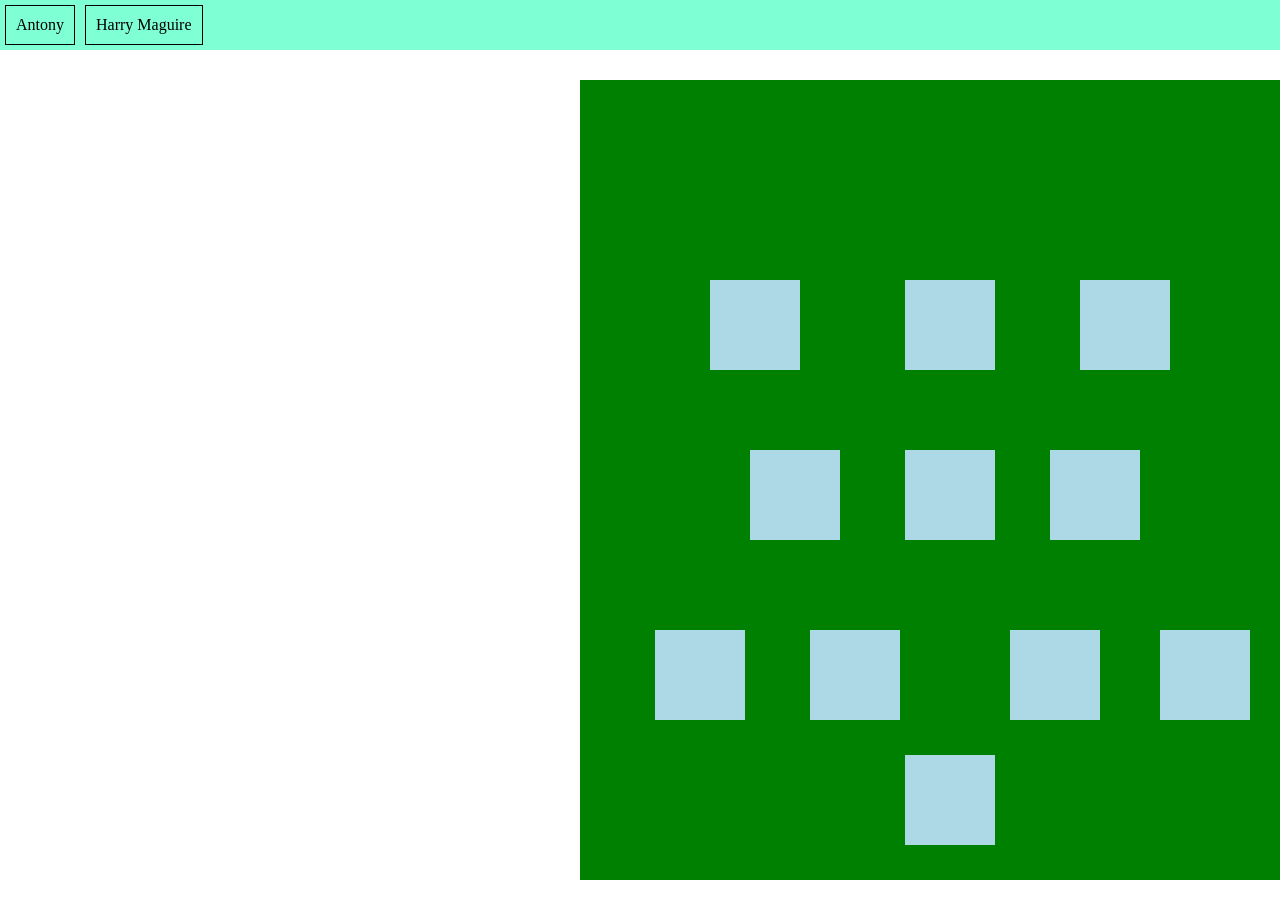
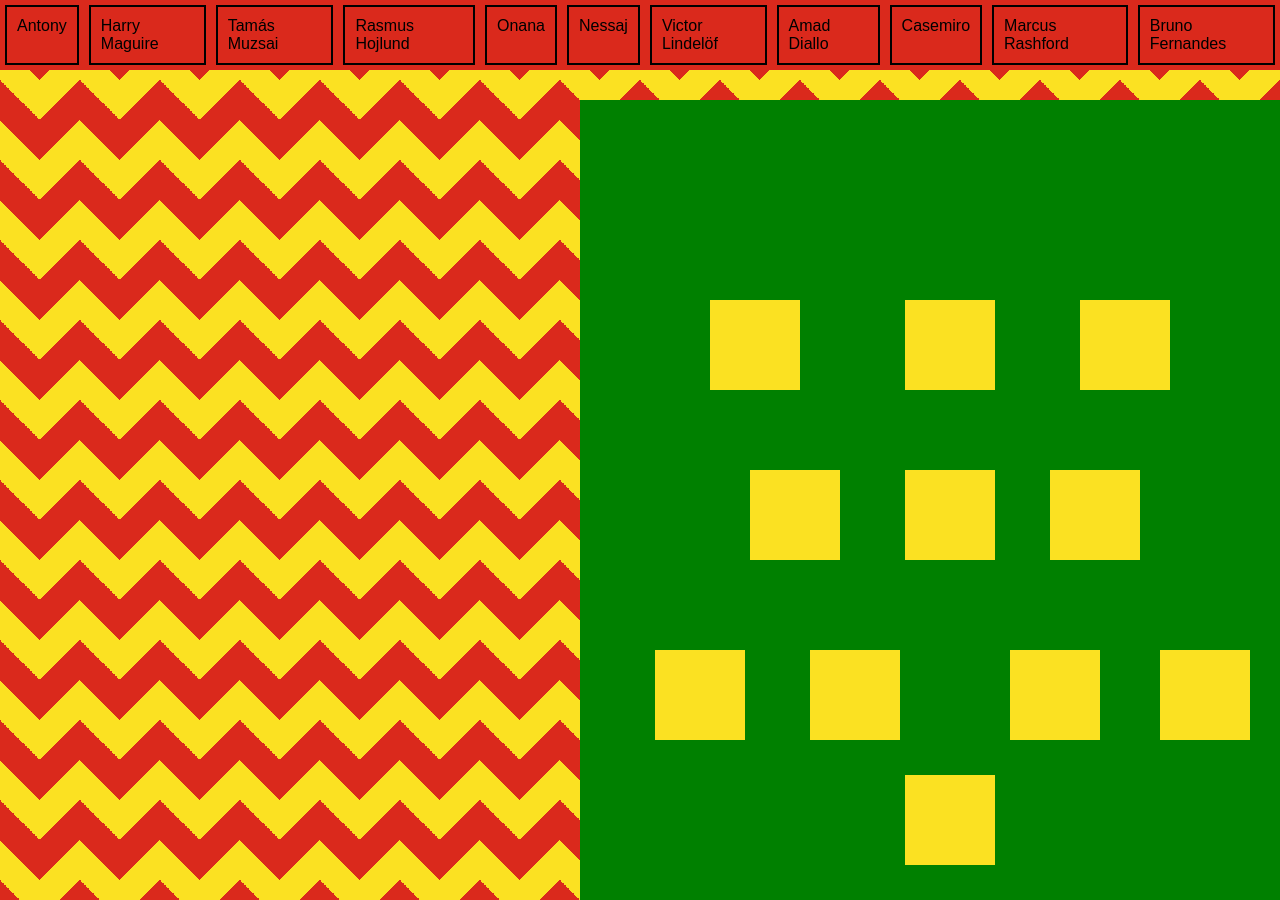
Before and after one commit to DzsozefByte/Foci, a plain HTML site: page index.html in a window 1280 px wide. Drawn offline with Linux system fonts and the light colour scheme.

Commit message:
ora_vege

```diff
--- a/index.html
+++ b/index.html
@@ -14,6 +14,33 @@
         </div>
         <div class="jatekos" draggable="true">
             Harry Maguire
+        </div>
+        <div class="jatekos" draggable="true">
+            Tamás Muzsai
+        </div>
+        <div class="jatekos" draggable="true">
+            Rasmus Hojlund
+        </div>
+        <div class="jatekos" draggable="true">
+            Onana
+        </div>
+        <div class="jatekos" draggable="true">
+            Nessaj
+        </div>
+        <div class="jatekos" draggable="true">
+            Victor Lindelöf
+        </div>
+        <div class="jatekos" draggable="true">
+            Amad Diallo
+        </div>
+        <div class="jatekos" draggable="true">
+            Casemiro
+        </div>
+        <div class="jatekos" draggable="true">
+            Marcus Rashford
+        </div>
+        <div class="jatekos" draggable="true">
+            Bruno Fernandes
         </div>
     </div>
 
--- a/style.css
+++ b/style.css
@@ -1,14 +1,24 @@
 html, body {
     height: 100%;
     margin: 0;
+
+    background-color: #DA291C;
+opacity: 1;
+background-image:  linear-gradient(135deg, #FBE122 25%, transparent 25%), linear-gradient(225deg, #FBE122 25%, transparent 25%), linear-gradient(45deg, #FBE122 25%, transparent 25%), linear-gradient(315deg, #FBE122 25%, #DA291C 25%);
+background-position:  40px 0, 40px 0, 0 0, 0 0;
+background-size: 80px 80px;
+background-repeat: repeat;
+
+    font-family: Arial, Helvetica, sans-serif;
+
 }
 #jatekosok{
-    background-color: aquamarine;
+    background-color: #DA291C;
     display: flex;
 }
 .jatekos{
     padding: 10px;
-    border: 1px solid;
+    border: 2px solid;
     width: fit-content;
     margin: 5px;
 }
@@ -24,12 +34,12 @@ html, body {
     position: absolute;
     width: 90px;
     height: 90px;
-    background-color: lightblue;
+    background-color: #FBE122;
     transition: background-color 0.3s ease;
 }
 
 .dropzone:hover {
-    background-color: lightgreen;
+    background-color: #DA291C;
 }
 .dropzone:nth-child(1){ /* kapus*/
     position: absolute;
@@ -37,7 +47,7 @@ html, body {
             left: 325px;
             width: 90px;
             height: 90px;
-            background-color: lightblue;
+            background-color: #FBE122;
 }
 .dropzone:nth-child(2){ /* bal-vedo*/
     position: absolute;
@@ -45,7 +55,7 @@ html, body {
             left: 75px;
             width: 90px;
             height: 90px;
-            background-color: lightblue;
+            background-color: #FBE122;
 }
 .dropzone:nth-child(3){ /* bal-kozep-vedo*/
     position: absolute;
@@ -53,7 +63,7 @@ html, body {
             left: 230px;
             width: 90px;
             height: 90px;
-            background-color: lightblue;
+            background-color: #FBE122;
 }
 .dropzone:nth-child(4){ /* kozep-jobb-vedo*/
     position: absolute;
@@ -61,7 +71,7 @@ html, body {
             left: 430px;
             width: 90px;
             height: 90px;
-            background-color: lightblue;
+            background-color: #FBE122;
 }
 .dropzone:nth-child(5){ /* jobb-vedo*/
     position: absolute;
@@ -69,7 +79,7 @@ html, body {
             left: 580px;
             width: 90px;
             height: 90px;
-            background-color: lightblue;
+            background-color: #FBE122;
 }
 .dropzone:nth-child(6){     /* bal-kozep*/
     position: absolute;
@@ -77,7 +87,7 @@ html, body {
             left: 170px;
             width: 90px;
             height: 90px;
-            background-color: lightblue;
+            background-color: #FBE122;
 }
 .dropzone:nth-child(7){ /* kozep*/
     position: absolute;
@@ -85,7 +95,7 @@ html, body {
             left: 325px;
             width: 90px;
             height: 90px;
-            background-color: lightblue;
+            background-color: #FBE122;
 }
 .dropzone:nth-child(8){ /* jobb-kozep*/
     position: absolute;
@@ -93,7 +103,7 @@ html, body {
             left: 470px;
             width: 90px;
             height: 90px;
-            background-color: lightblue;
+            background-color: #FBE122;
 }
 .dropzone:nth-child(9){ /* bal-tamad*/
     position: absolute;
@@ -101,7 +111,7 @@ html, body {
             left: 130px;
             width: 90px;
             height: 90px;
-            background-color: lightblue;
+            background-color: #FBE122;
 }
 .dropzone:nth-child(10){ /* kozep-tamad*/
     position: absolute;
@@ -109,7 +119,7 @@ html, body {
             left: 325px;
             width: 90px;
             height: 90px;
-            background-color: lightblue;
+            background-color: #FBE122;
 }
 .dropzone:nth-child(11){ /* jobb-tamad*/
     position: absolute;
@@ -117,5 +127,5 @@ html, body {
             left: 500px;
             width: 90px;
             height: 90px;
-            background-color: lightblue;
+            background-color: #FBE122;
 }
```
